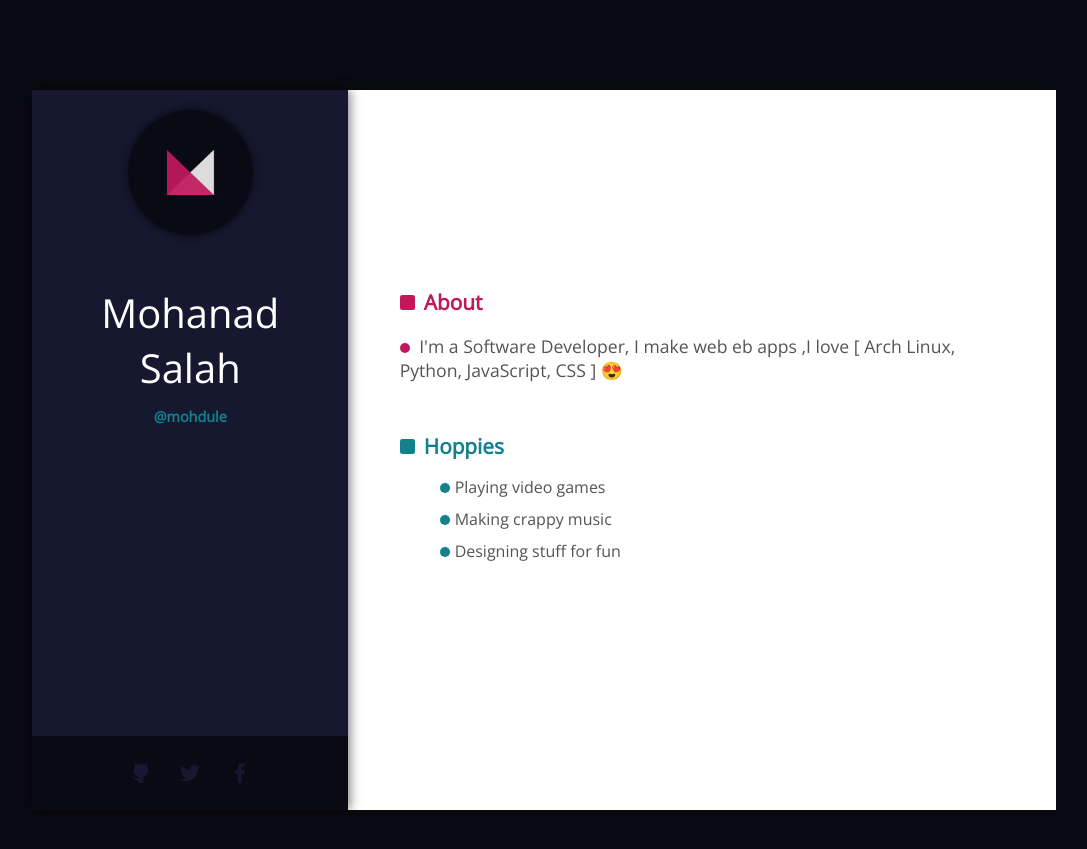
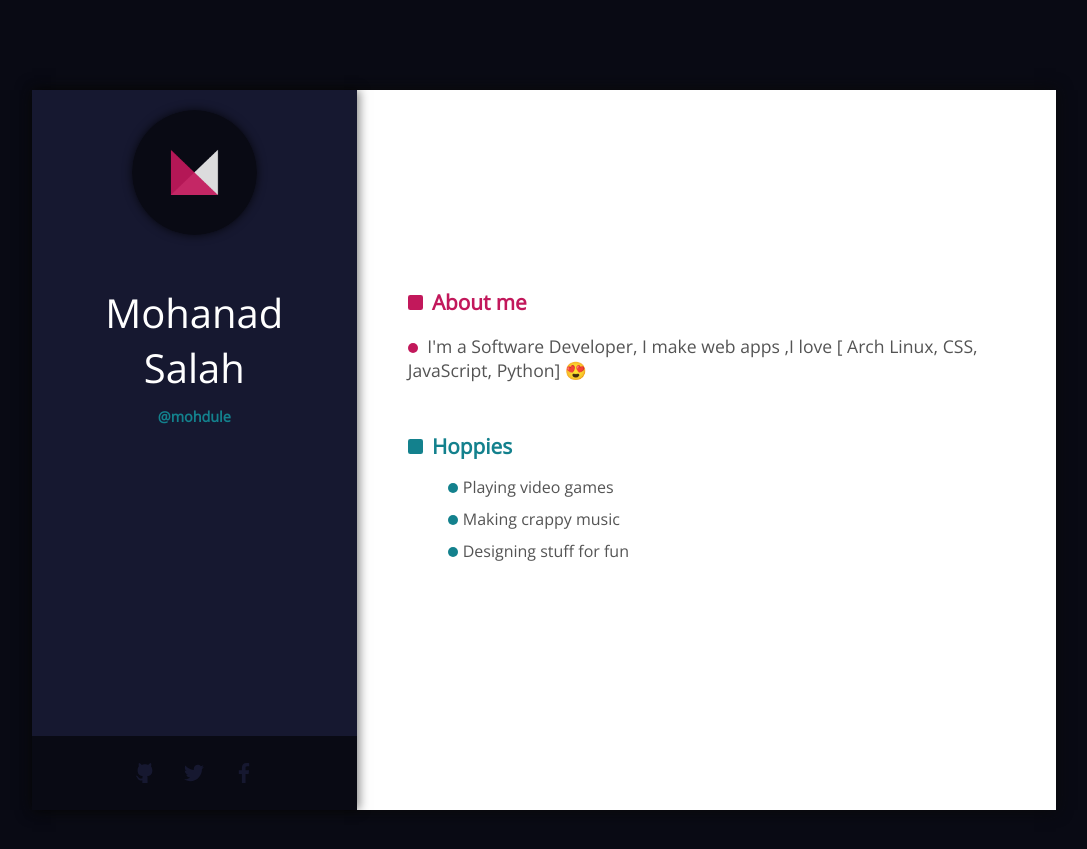
Before and after one commit to RiccardoZaffalon/mohdule.github.io, a Jekyll site: the page built from index.html, in a window 1280 px wide. Shown: the top 849 px of the page, without its empty margins (96-1183 px from the left). Built offline with Jekyll 4.4.1, drawn with Linux system fonts in a browser that asks for light colours.

Commit message:
Update index.html

```diff
--- a/index.html
+++ b/index.html
@@ -38,9 +38,9 @@ layout: default
 				 <!-- About me -->
 				<div class="about_me">
 					<span class="dot square-dot"></span>
-					<h1>About <me></me></h1>
+					<h1>About me</h1>
 
-					<p><span class="dot circle-dot"></span> I'm a Software Developer, I make web eb apps ,I love [ Arch Linux, Python, JavaScript, CSS ] 😍</p>
+					<p><span class="dot circle-dot"></span> I'm a Software Developer, I make web apps ,I love [ Arch Linux, CSS, JavaScript, Python] 😍</p>
 				</div>
 
 				<!-- Skills -->
```
